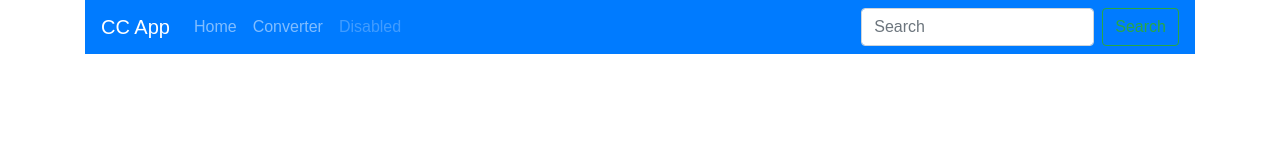
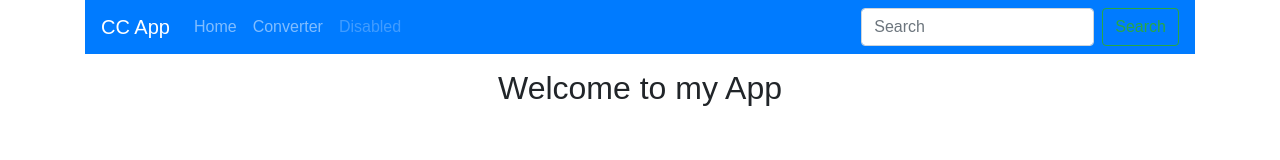
Before and after one commit to davidkin/Convert-Value-App, a website: page src/index.html in a window 1280 px wide. Drawn offline with nearby package versions, Linux system fonts and the light colour scheme; some packages are replaced by stand-ins of ours; files that its build step writes are made by us from their sources.

Commit message:
fix/inde.html: fix layout

```diff
--- a/src/index.html
+++ b/src/index.html
@@ -46,7 +46,9 @@
 
 		<section class='content'>
 			<div class="container">
-				<ui-view></ui-view>
+				<ui-view>
+						<h2 class="h2">Welcome to my App</h2>
+				</ui-view>
 			</div>
 		</section>
 
--- a/src/js/app.js
+++ b/src/js/app.js
@@ -15,7 +15,7 @@
       }).state({
         name: 'home',
         url: '/home',
-        template: '<h2 class="h2">Welcome to my App</h2>'
+        template: '<h2 class="h2">Home Page</h2>'
       });
     }]);
 
```
